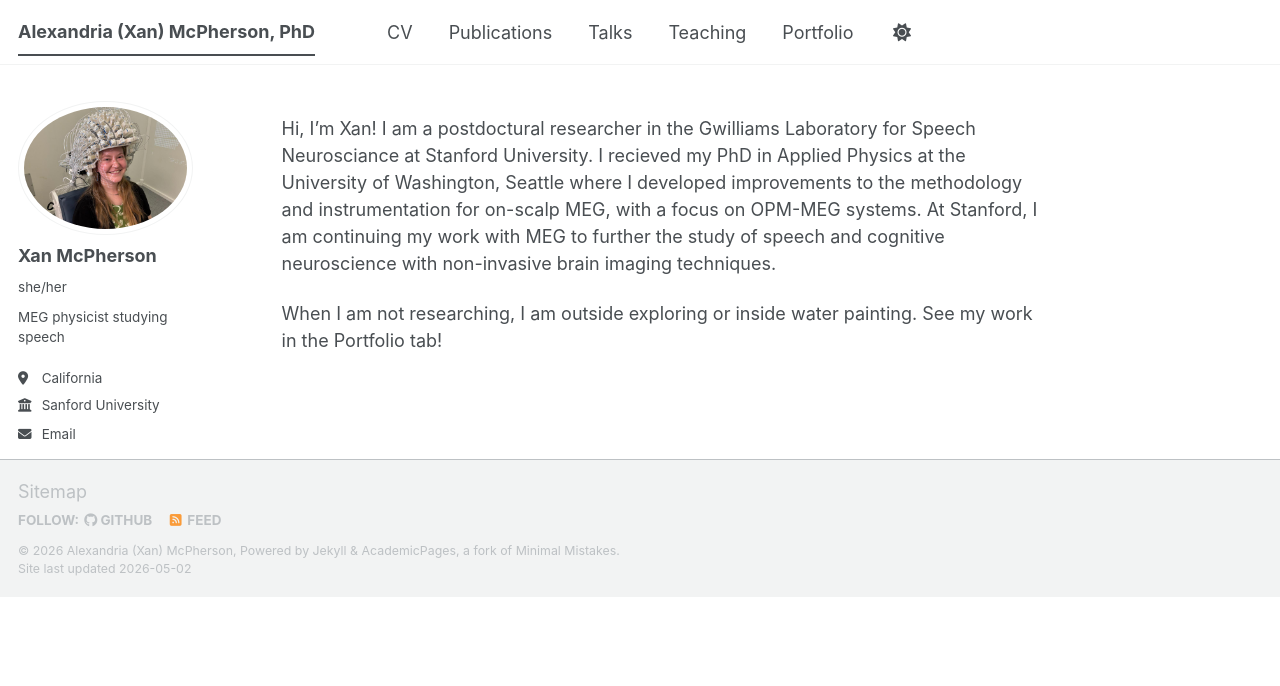
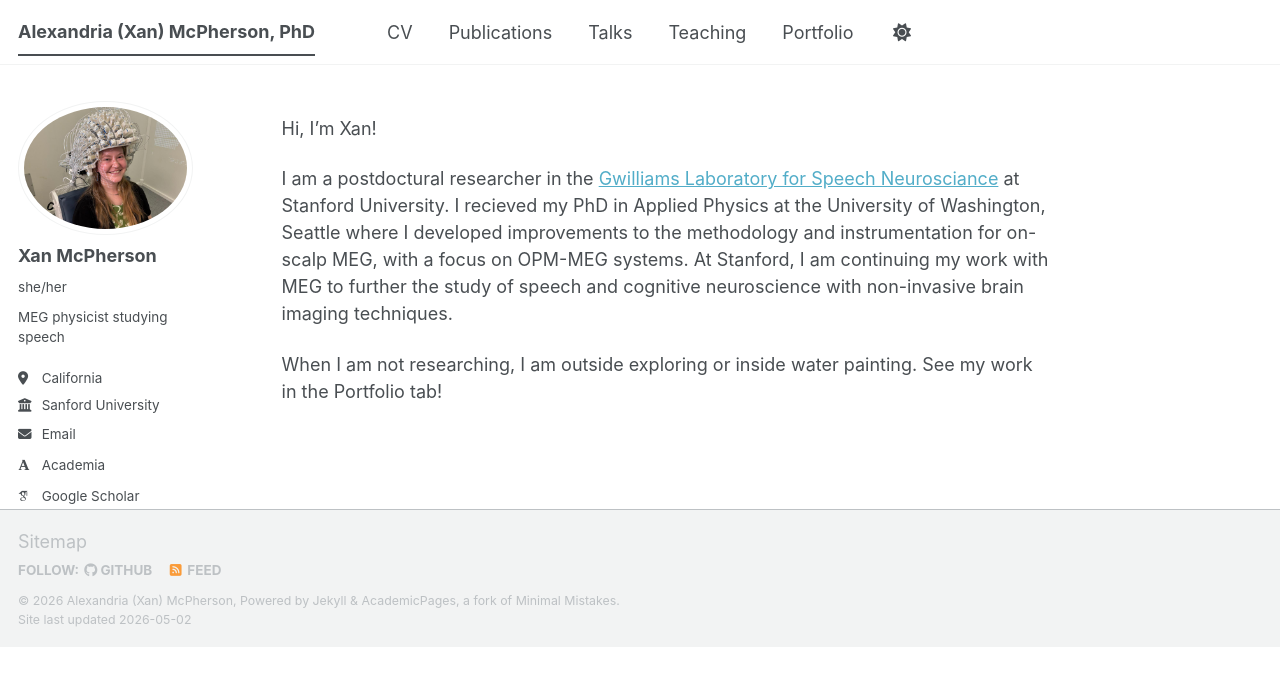
Before and after one commit to xannnimal/xannnimal.github.io, a Jekyll site: the page built from _pages/about.md, in a window 1280 px wide. Shown: the top 686 px of the page. Built offline with Jekyll 4.4.1, drawn with Linux system fonts in a browser that asks for light colours; some web fonts are replaced; a script bundle is joined from its source files by our own code; library files that are not in the unit come from our copies; part of the change alters nothing that is shown.

```diff
--- a/_pages/about.md
+++ b/_pages/about.md
@@ -7,6 +7,8 @@ redirect_from:
   - /about.html
 ---
 
-Hi, I'm Xan! I am a postdoctural researcher in the Gwilliams Laboratory for Speech Neurosciance at Stanford University. I recieved my PhD in Applied Physics at the University of Washington, Seattle where I developed improvements to the methodology and instrumentation for on-scalp MEG, with a focus on OPM-MEG systems. At Stanford, I am continuing my work with MEG to further the study of speech and cognitive neuroscience with non-invasive brain imaging techniques.
+Hi, I'm Xan!
+
+I am a postdoctural researcher in the [Gwilliams Laboratory for Speech Neurosciance](https://gwilliamslab.stanford.edu) at Stanford University. I recieved my PhD in Applied Physics at the University of Washington, Seattle where I developed improvements to the methodology and instrumentation for on-scalp MEG, with a focus on OPM-MEG systems. At Stanford, I am continuing my work with MEG to further the study of speech and cognitive neuroscience with non-invasive brain imaging techniques.
 
 When I am not researching, I am outside exploring or inside water painting. See my work in the Portfolio tab!
```
